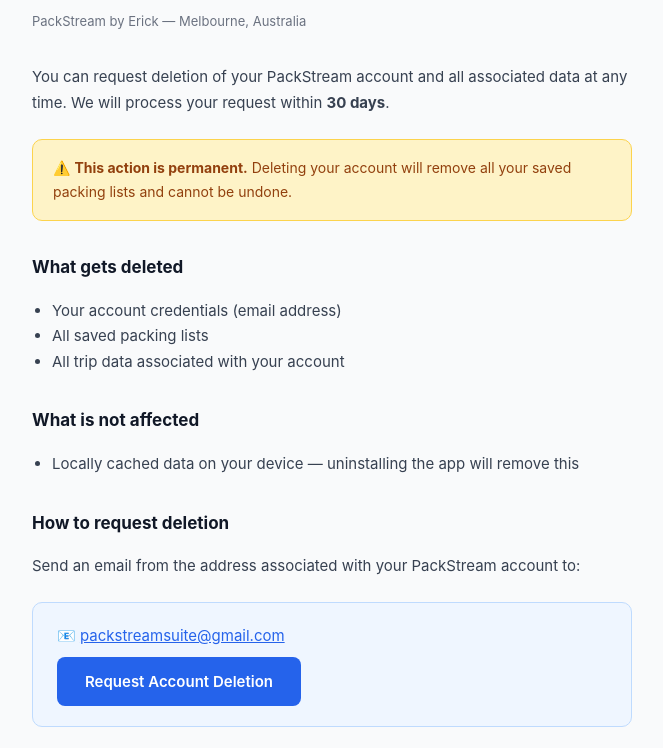
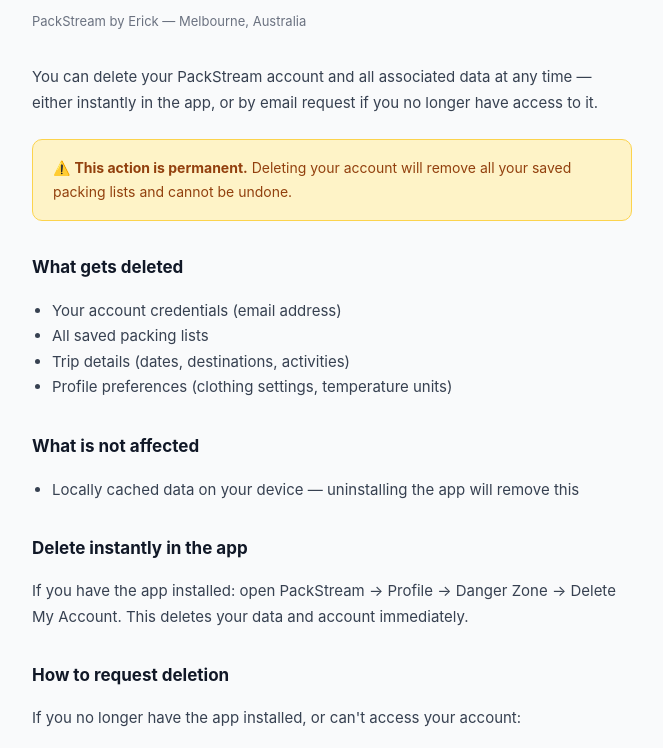
Before and after one commit to Stealthmuch/Packstream-legal, a plain HTML site: page delete.html in a window 1280 px wide. Shown: the part 130-878 px from the top of the page, without its empty margins (308-971 px from the left). Drawn offline with Linux system fonts and the light colour scheme.

Commit message:
Add in-app deletion path, split from email fallback with scoped 30-day note

```diff
--- a/delete.html
+++ b/delete.html
@@ -46,7 +46,7 @@
   <h1>Delete My Account</h1>
   <p class="meta">PackStream by Erick — Melbourne, Australia</p>
 
-  <p>You can request deletion of your PackStream account and all associated data at any time. We will process your request within <strong>30 days</strong>.</p>
+  <p>You can delete your PackStream account and all associated data at any time — either instantly in the app, or by email request if you no longer have access to it.</p>
 
   <div class="warning">
     ⚠️ <strong>This action is permanent.</strong> Deleting your account will remove all your saved packing lists and cannot be undone.
@@ -56,7 +56,8 @@
   <ul>
     <li>Your account credentials (email address)</li>
     <li>All saved packing lists</li>
-    <li>All trip data associated with your account</li>
+    <li>Trip details (dates, destinations, activities)</li>
+    <li>Profile preferences (clothing settings, temperature units)</li>
   </ul>
 
   <h2>What is not affected</h2>
@@ -64,15 +65,18 @@
     <li>Locally cached data on your device — uninstalling the app will remove this</li>
   </ul>
 
+  <h2>Delete instantly in the app</h2>
+  <p>If you have the app installed: open PackStream → Profile → Danger Zone → Delete My Account. This deletes your data and account immediately.</p>
+
   <h2>How to request deletion</h2>
-  <p>Send an email from the address associated with your PackStream account to:</p>
+  <p>If you no longer have the app installed, or can't access your account:</p>
 
   <div class="callout">
     <p>📧 <a href="mailto:packstreamsuite@gmail.com?subject=Account%20Deletion%20Request&amp;body=Please%20delete%20my%20PackStream%20account%20and%20all%20associated%20data.%0A%0AEmail%20address%20on%20account%3A%20">packstreamsuite@gmail.com</a></p>
     <a class="btn" href="mailto:packstreamsuite@gmail.com?subject=Account%20Deletion%20Request&amp;body=Please%20delete%20my%20PackStream%20account%20and%20all%20associated%20data.%0A%0AEmail%20address%20on%20account%3A%20">Request Account Deletion</a>
   </div>
 
-  <p>Use the subject line <strong>Account Deletion Request</strong> and include the email address associated with your account. We will confirm deletion by reply email once complete.</p>
+  <p>Use the subject line <strong>Account Deletion Request</strong> and include the email address associated with your account. We will process email requests within <strong>30 days</strong> and confirm deletion by reply email once complete.</p>
 
   <p style="margin-top: 40px; font-size: 13px; color: #9ca3af;">
     Questions? Contact us at <a href="mailto:packstreamsuite@gmail.com">packstreamsuite@gmail.com</a>
```
